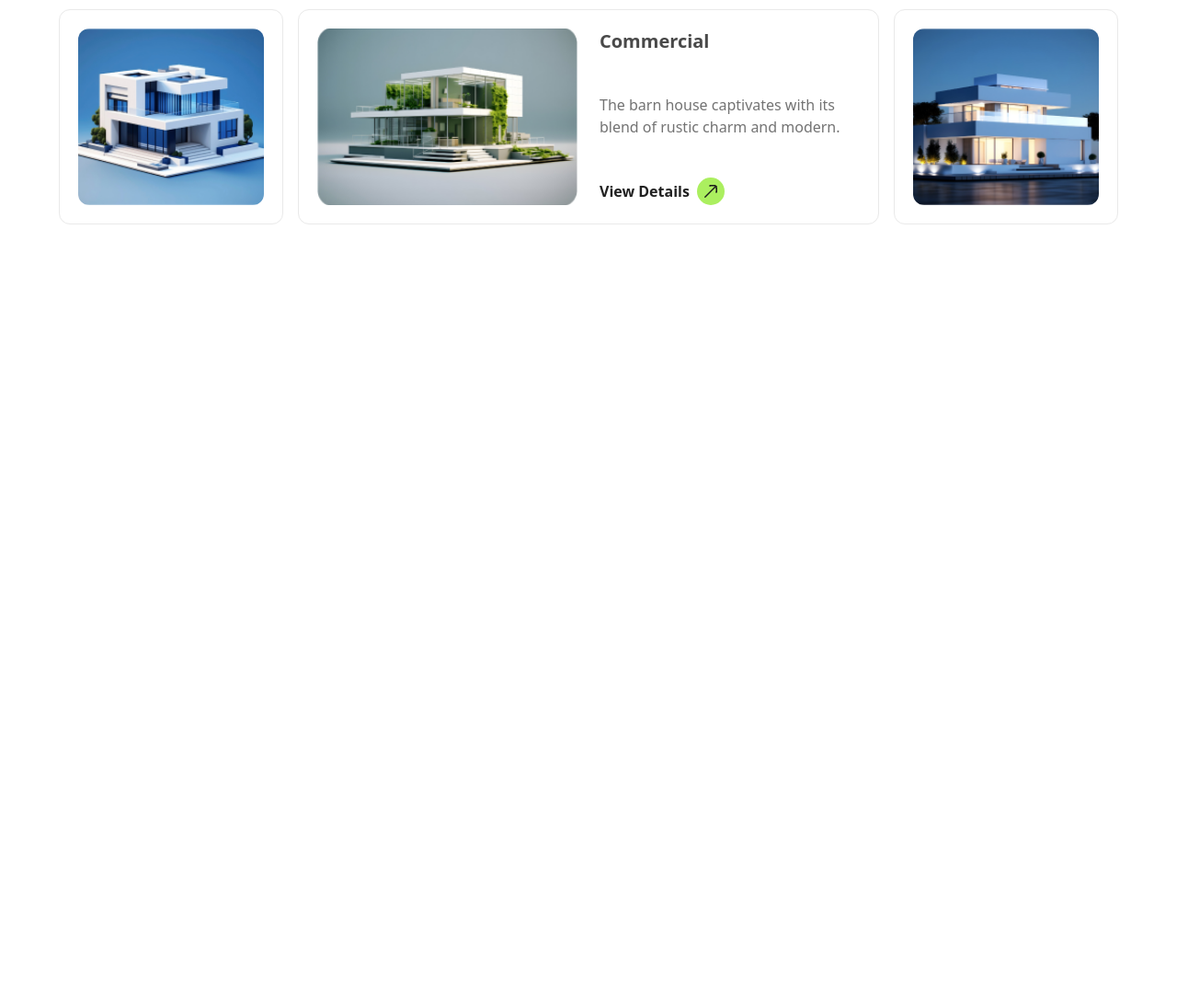
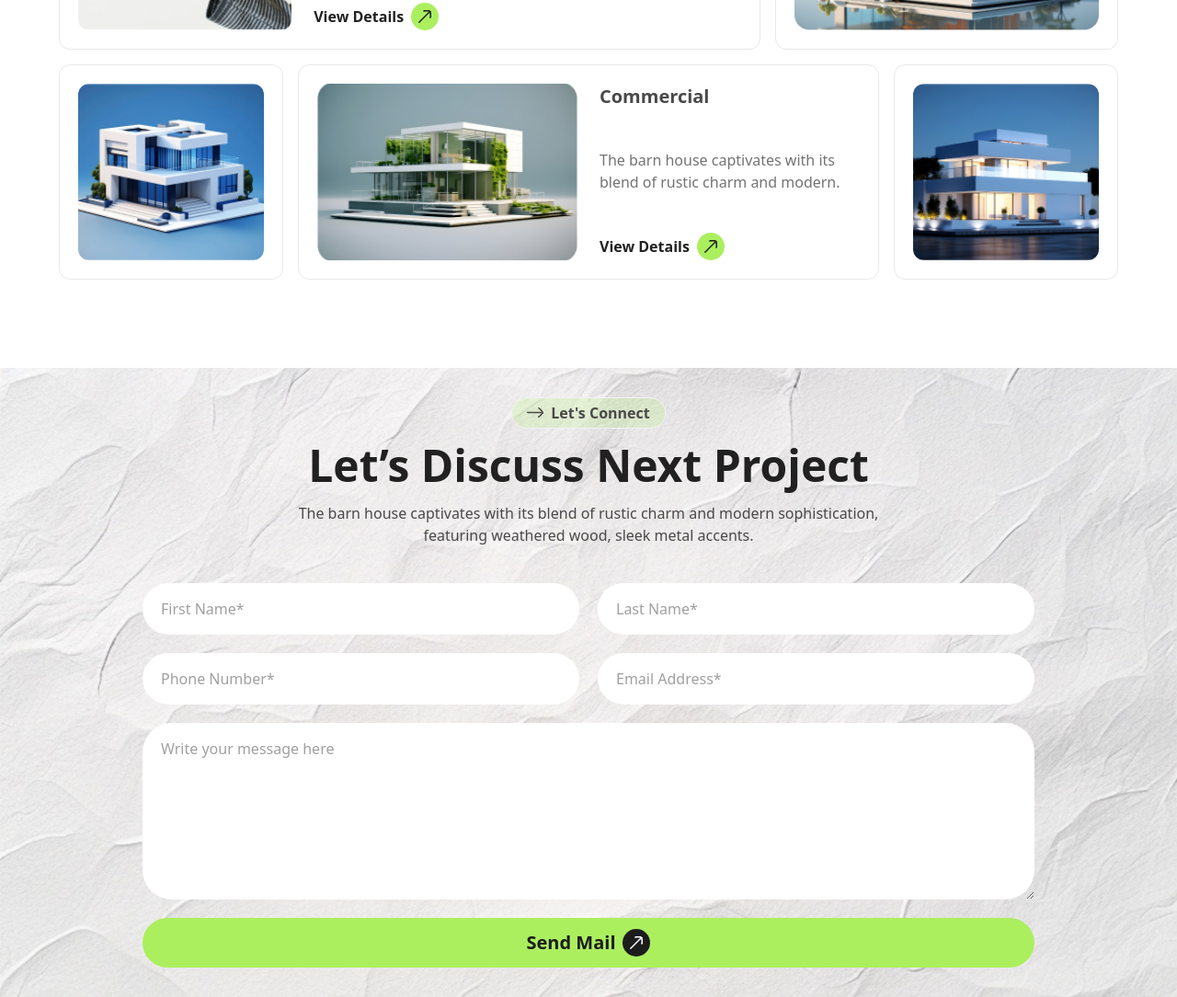
Before and after one commit to srshubho26/assignment-03, a plain HTML site: page index.html in a window 1280 px wide. Shown: the part 2424-3508 px from the top of the page at 92% size. Before the commit the page ends 2764 px from the top, so only its background shows below. Drawn offline with nearby package versions, Linux system fonts and the light colour scheme.

Commit message:
discuss next project section completed

```diff
--- a/index.html
+++ b/index.html
@@ -20,10 +20,10 @@
         <nav class="max-w-6xl mx-auto navbar">
             <div class="navbar-start">
                 <a class="flex items-center gap-2" href="/index.html">
-                <div class="p-2 bg-[#ABEF5F] rounded-full">
-                    <img src="assets/arrow_black.png">
-                </div>
-                <h2 class="text-[26px] sm:text-3xl font-extrabold">Rinterio</h2>
+                    <div class="p-2 bg-[#ABEF5F] rounded-full">
+                        <img src="assets/arrow_black.png">
+                    </div>
+                    <h2 class="text-[26px] sm:text-3xl font-extrabold">Rinterio</h2>
                 </a>
             </div>
             <div class="navbar-center hidden lg:flex">
@@ -123,8 +123,8 @@
         </section>
 
         <!-- Our work proccess section -->
-        <section class="bg-[#f4f4f4] px-2">
-            <div class="max-w-6xl mx-auto pt-5 sm:pt-0">
+        <section class="bg-[#f4f4f4] px-2 pb-10">
+            <div class="max-w-6xl mx-auto py-5 sm:pt-0">
                 <div class="text-center">
                     <div class="badge badge-white gap-2 p-4 items-center">
                         <img src="assets/arrow_right.png">
@@ -163,7 +163,7 @@
         </section>
 
         <!-- Our Latest Portfolio -->
-        <section class="px-2 py-24 bg-[#f4f4f4] lg:bg-white">
+        <section class="px-2 pb-10 lg:py-24 bg-[#f4f4f4] lg:bg-white">
             <div class="max-w-6xl mx-auto pt-5 sm:pt-0">
                 <div class="text-center mb-5">
                     <div class="badge  bg-[rgba(171,239,95,0.2)] gap-2 p-4 items-center">
@@ -229,6 +229,37 @@
                 </div>
             </div>
         </section>
+
+        <!-- Lets discuss next project -->
+         <section class="px-2 py-8 bg-[url(assets/bg.jpg)] bg-no-repeat bg-center bg-cover">
+            <div class="text-center mb-5">
+                <div class="badge  bg-[rgba(171,239,95,0.2)] gap-2 p-4 items-center">
+                    <img src="assets/arrow_right.png">
+                    <span class="text-[#494949] font-bold text-base">Let's Connect</span>
+                </div>
+                <h2 class="text-2xl sm:text-4xl xl:text-5xl text-[#212121] font-extrabold mt-4">Let’s Discuss Next Project</h2>
+                <p class="text-sm md:text-base text-[#494949] max-w-screen-sm mx-auto font-medium my-4">The barn house captivates with its blend of rustic charm and modern sophistication, featuring weathered wood, sleek metal accents.</p>
+            </div>
+
+            <div class="max-w-[970px] mt-10 mx-auto">
+                <form class="w-full grid gap-5 sm:grid-cols-2">
+                    <input class="bg-white text-base font-medium py-4 px-5 placeholder:text-[#A0A0A0] rounded-full" type="text" placeholder="First Name*">
+                    <input class="bg-white text-base font-medium py-4 px-5 placeholder:text-[#A0A0A0] rounded-full" type="text" placeholder="Last Name*">
+                    <input class="bg-white text-base font-medium py-4 px-5 placeholder:text-[#A0A0A0] rounded-full" type="number" placeholder="Phone Number*">
+                    <input class="bg-white text-base font-medium py-4 px-5 placeholder:text-[#A0A0A0] rounded-full" type="email" placeholder="Email Address*">
+                    <textarea class="sm:col-span-2 bg-white text-base font-medium py-4 px-5 placeholder:text-[#A0A0A0] rounded-[32px] lg:min-h-48" rows="5" placeholder="Write your message here"></textarea>
+
+                    <button class="sm:col-span-2 py-3 bg-[#ABEF5F] flex items-center gap-2 w-full justify-center rounded-full">
+                        <span class="text-xl font-bold text-[#1C1C1C]">Send Mail</span>
+                        <div class="bg-[#1C1C1C] rounded-full p-2">
+                            <img class="object-contain" src="assets/arrow_white.png">
+                        </div>
+                    </button>
+                </form>
+
+            </div>
+         </section>
     </main>
+
 </body>
 </html>
```
